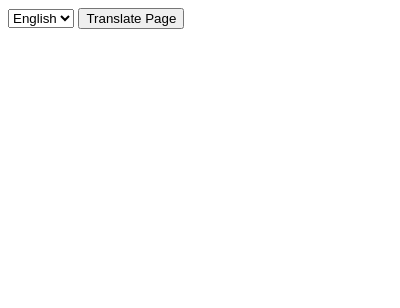
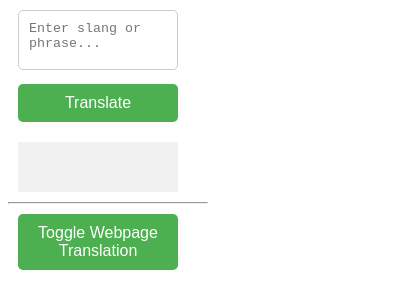
Before and after one commit to Ukatoxd95/unihack2024-GenZTranslator, a browser extension: page popup.html in a window 400 px wide. Drawn offline with Linux system fonts and the light colour scheme.

Commit message:
Added translating phrase/word function
Changes in all popup files

```diff
--- a/popup.css
+++ b/popup.css
@@ -3,12 +3,47 @@ body, html {
     font-family: Arial, sans-serif;
 }
 
-.toggle {
+.toggle, .translator {
     margin: 10px;
 }
 
-#toggleTranslation {
-    width: 100%;
+
+
+#toggleTranslation, #translateBtn {
+    width: calc(100% - 20px);
     padding: 10px;
+    margin-bottom: 10px;
     cursor: pointer;
+    background-color: #4CAF50; /* Green background */
+    border: none;
+    color: white;
+    text-align: center;
+    text-decoration: none;
+    display: inline-block;
+    font-size: 16px;
+    border-radius: 5px; /* Rounded corners */
 }
+
+#toggleTranslation:hover, #translateBtn:hover {
+    background-color: #45a049; /* Darker shade of green */
+}
+
+#sourceText {
+    width: calc(100% - 20px);
+    height: 60px;
+    margin-bottom: 10px;
+    padding: 10px;
+    box-sizing: border-box;
+    border: 1px solid #ccc;
+    border-radius: 5px; /* Rounded corners */
+    resize: none; /* Prevent resizing */
+}
+
+#translationResult {
+    padding: 10px;
+    background-color: #f1f1f1;
+    min-height: 50px;
+    margin: 10px 0; /* Adjusts margin around the translation result for consistency */
+    width: calc(100% - 20px); /* Adjust width to match the text box and button */
+    box-sizing: border-box; /* Ensures padding doesn't add to the total width/height */
+}
--- a/popup.html
+++ b/popup.html
@@ -2,15 +2,18 @@
 <html lang="en">
 <head>
     <meta charset="UTF-8">
-    <title>Translate Page</title>
+    <title>Translator</title>
     <link rel="stylesheet" href="popup.css">
 </head>
 <body>
     <div class="translator">
-        <select id="languageSelect">
-            <option value="en">English</option> <!--We only need english-->
-        </select>
-        <button id="translatePageBtn">Translate Page</button>
+        <textarea id="sourceText" placeholder="Enter slang or phrase..."></textarea>
+        <button id="translateBtn">Translate</button>
+        <div id="translationResult"></div>
+    </div>
+    <hr>
+    <div class="toggle">
+        <button id="toggleTranslation">Toggle Webpage Translation</button>
     </div>
     <script src="popup.js"></script>
 </body>
--- a/popup.js
+++ b/popup.js
@@ -1,6 +1,25 @@
+document.getElementById('translateBtn').addEventListener('click', function() {
+    var sourceText = document.getElementById('sourceText').value;
+    translateText(sourceText);
+});
+
 document.getElementById('toggleTranslation').addEventListener('click', function() {
-    // Send a message to the content script to toggle the translation on the page
     chrome.tabs.query({active: true, currentWindow: true}, function(tabs) {
         chrome.tabs.sendMessage(tabs[0].id, {action: "toggleTranslation"});
     });
 });
+
+function translateText(sourceText) {
+    // Example translation logic
+    const dictionary = {
+        "lit": "exciting",
+        "fam": "close friends",
+        // Add more slang terms and their translations
+    };
+
+    let translationResult = sourceText.split(' ').map(word => {
+        return dictionary[word.toLowerCase()] || word;
+    }).join(' ');
+
+    document.getElementById('translationResult').textContent = translationResult;
+}
```
